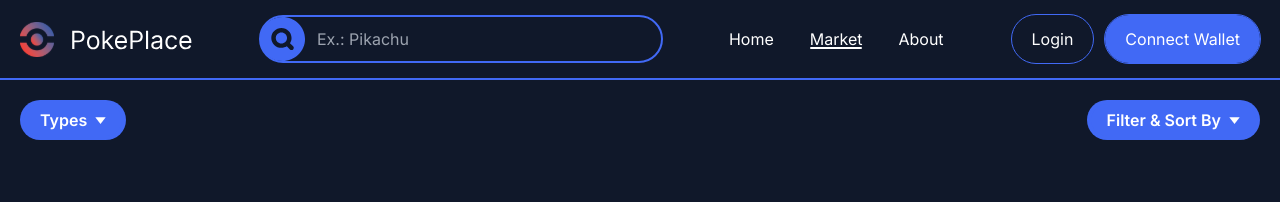
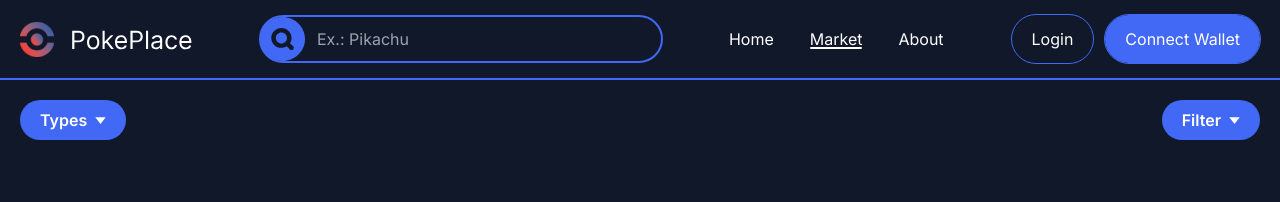
Before and after one commit to devalanlima/PokePlace, a Vue app: page /market in a window 1280 px wide. Shown: the top 202 px of the page. Built offline with nearby package versions, Linux system fonts and the light colour scheme; no server answers.

Commit message:
fix / filter button

```diff
--- a/src/views/MarketView.vue
+++ b/src/views/MarketView.vue
@@ -11,7 +11,7 @@
                         </SelectInput>
                         <PokemonTypesOptions v-else-if="searchFilters.supertype === 'Pokémon'"
                             class="md:flex-row w-full max-w-max mr-5 h-fit py-2 px-1" />
-                        <SelectInput class="self-start mx-auto mr-0 mt-1 p-1" button-name="Filter & Sort By">
+                        <SelectInput class="self-start mx-auto mr-0 mt-1 p-1" button-name="Filter">
                             <nav>
                                 <ul>
                                     <li>
```
